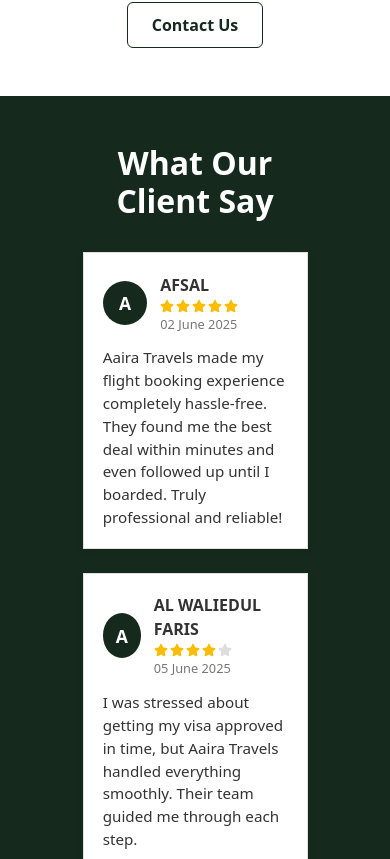
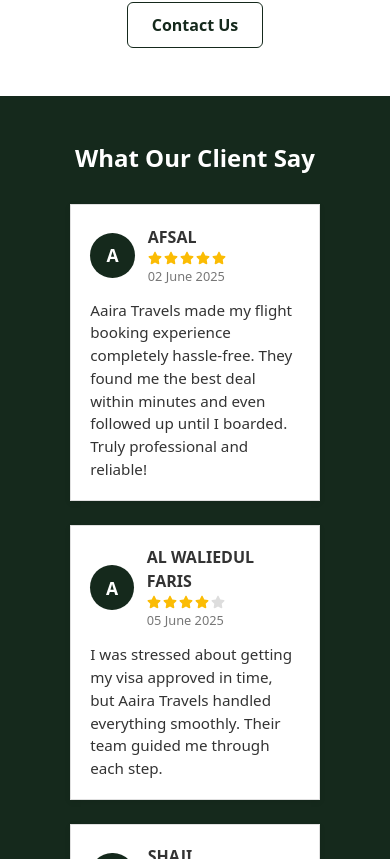
Before and after one commit to irfaanh/Aaira, a React (Vite) app: page /allservices in a window 390 px wide. Shown: the part 1005-1864 px from the top of the page. Built offline with nearby package versions, Linux system fonts and the light colour scheme.

Commit message:
updated font size in small screen

```diff
--- a/src/Components/ContactPage.jsx
+++ b/src/Components/ContactPage.jsx
@@ -41,9 +41,9 @@
                 <a href="https://www.instagram.com/aairatravels/" target="_blank" rel="noopener noreferrer">
                   <FaInstagram className="social-icon" />
                 </a>
-                <a href="https://facebook.com" target="_blank" rel="noopener noreferrer">
+                {/* <a href="https://facebook.com" target="_blank" rel="noopener noreferrer">
                   <FaFacebook className="social-icon" />
-                </a>
+                </a> */}
               </div>
             </div>
           </div>
--- a/src/Components/LandingPackages.css
+++ b/src/Components/LandingPackages.css
@@ -61,7 +61,7 @@
         width: 700px;
     }
     .landingpackagehead{
-      font-size: 20px;
+      font-size: 24px;
     }
     .landingpackagepara{
       font-size: 14px;
--- a/src/Components/OurServices.css
+++ b/src/Components/OurServices.css
@@ -9,3 +9,9 @@
   color: #15291c;
 }
 }
+
+@media (max-width: 450px) {
+  .HeroServiceHead{
+    font-size: 27px;
+  }
+}
--- a/src/Components/Packages.css
+++ b/src/Components/Packages.css
@@ -30,3 +30,9 @@
         width: 400px;
     }
 }
+
+@media (max-width:450px){
+  .packagepagehead{
+    font-size: 1.5rem;
+  }
+}
--- a/src/Components/Packages.jsx
+++ b/src/Components/Packages.jsx
@@ -64,7 +64,7 @@
   return (
     <div className="services container-fluid d-flex flex-column align-items-center py-5 mt-5">
       <div className="services__wrapper text-center mb-4">
-        <h1 className="fw-bolder">Uncover Your Dream Getaway</h1>
+        <h1 className="packagepagehead fw-bolder">Uncover Your Dream Getaway</h1>
         <p>
           Delve into our exclusive tour packages crafted to deliver unforgettable experiences, scenic wonders, and moments you'll cherish forever.
         </p>
--- a/src/Components/Testimonials.css
+++ b/src/Components/Testimonials.css
@@ -78,3 +78,13 @@
     max-width: 90%;
   }
 }
+
+@media (max-width: 450px) {
+  .google-review-title {
+    font-size: 1.5rem;
+  }
+  .google-review-card {
+    width: 100%;
+    max-width: 300px;
+  }
+}
```
